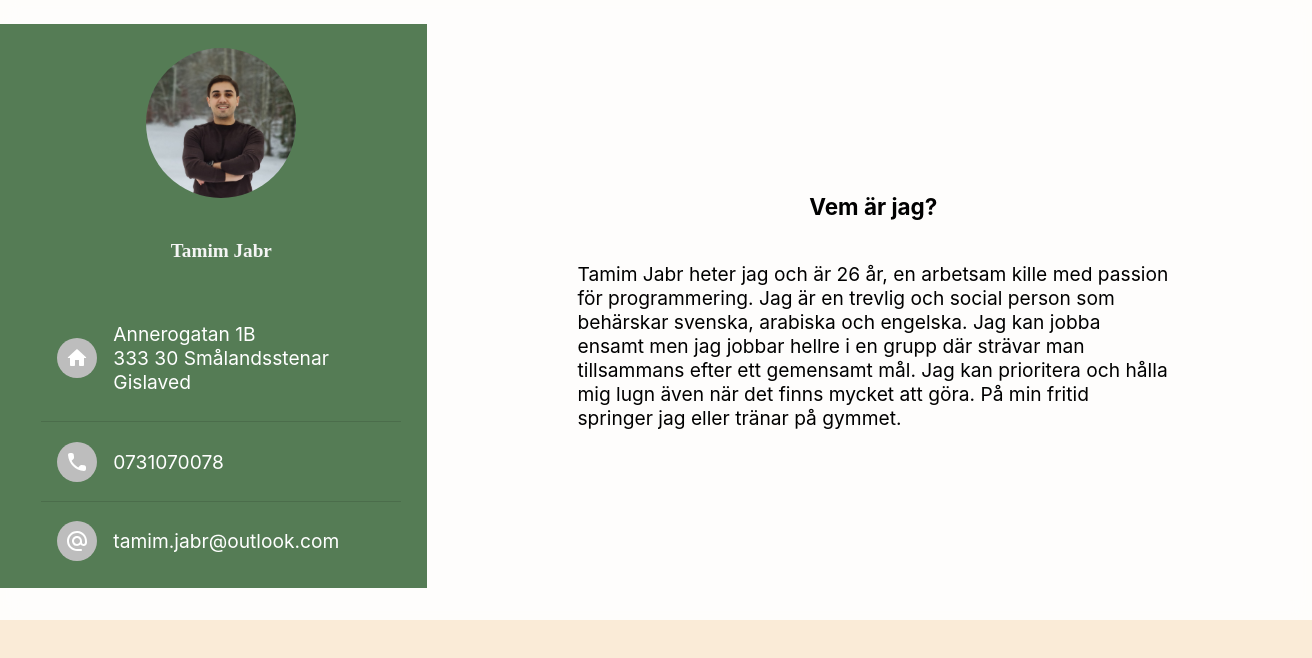
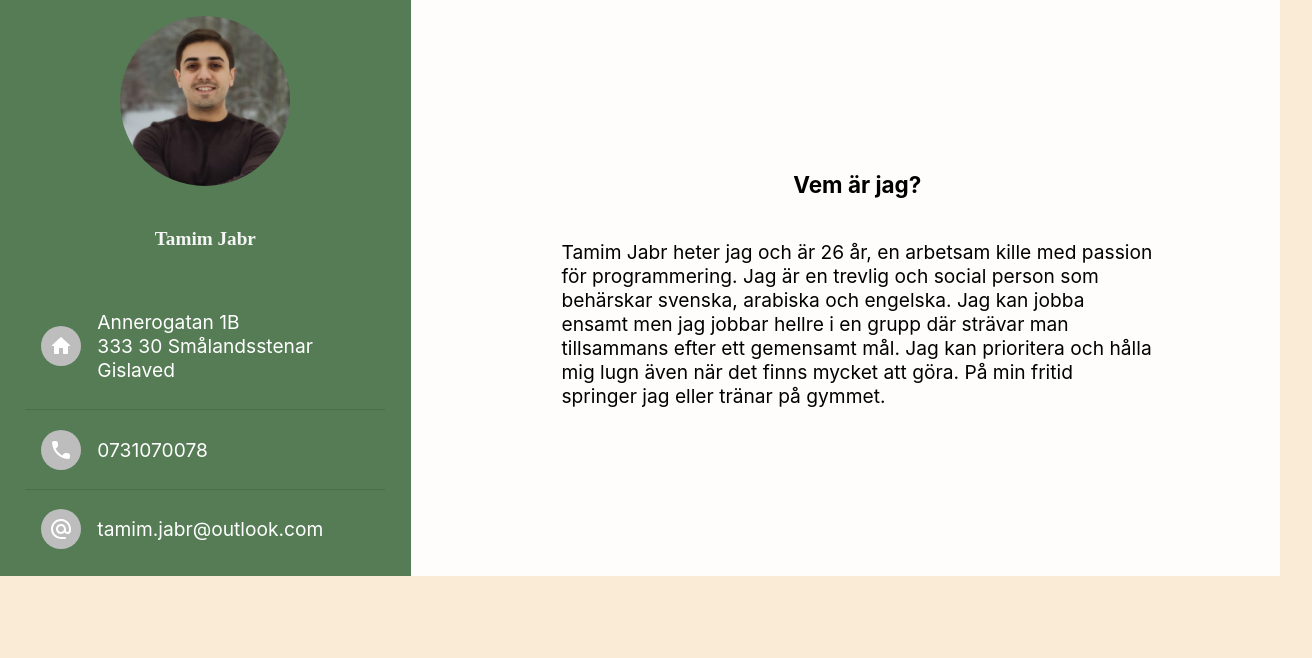
Before and after one commit to Tamimjabr/my-cv-react, a React (Create React App) app: page / in a window 1280 px wide. Shown: the top 658 px of the page, 1312 px wide, since content can reach past the window. Built offline with nearby package versions, Linux system fonts and the light colour scheme; a web font is replaced by a local one.

Commit message:
change picture

```diff
--- a/src/components/Description.tsx
+++ b/src/components/Description.tsx
@@ -2,7 +2,7 @@ import { FC } from 'react';
 import { styled } from '@mui/material/styles';
 import { Grid, Box, Avatar } from '@mui/material';
 import { useSpring, animated } from "react-spring";
-import ProfileImg from '../img/mypic.jpg';
+import ProfileImg from '../img/mypic.png';
 import ContactInfo from './ContactInfo';
 
 
@@ -50,9 +50,9 @@ const Description: FC = () => {
     <animated.div style={props}>
       <Box sx={{ width: '100%', height: '100%' }}>
         <Grid container rowSpacing={1} columnSpacing={{ xs: 1, sm: 2, md: 3 }}>
-          <Grid item xs={12} sm={12} md={4} sx={{ backgroundColor: '#557C55', minHeight: '50vh' }}>
+          <Grid item xs={12} sm={12} md={4} sx={{ backgroundColor: '#557C55', minHeight: '40vh' }}>
             <StyledDescriptionContaioner>
-              <Avatar src={ProfileImg} alt="porfile-img" sx={{ width: 150, height: 150, m: '1rem auto' }} />
+              <Avatar src={ProfileImg} alt="porfile-img" sx={{ width: 170, height: 170, m: '1rem auto' }} />
               <StyledH4>Tamim Jabr</StyledH4>
               <ContactInfo />
             </StyledDescriptionContaioner>
--- a/src/themes/styled-container.tsx
+++ b/src/themes/styled-container.tsx
@@ -3,7 +3,7 @@ import { styled } from '@mui/material/styles'
 export const StyledContainer = styled('div')`
   width: 100%;
   margin: auto;
-  padding: 2rem 1rem;
+  padding: 0;
   background-color: rgba(255, 255, 255, 0.9);
   backdrop-filter: blur(10px) saturate(100%) contrast(45%) brightness(130%);
   min-height: 50vh;
```
Also changed, not shown: src/img/mypic.jpg (deleted), src/img/mypic.png (added).
